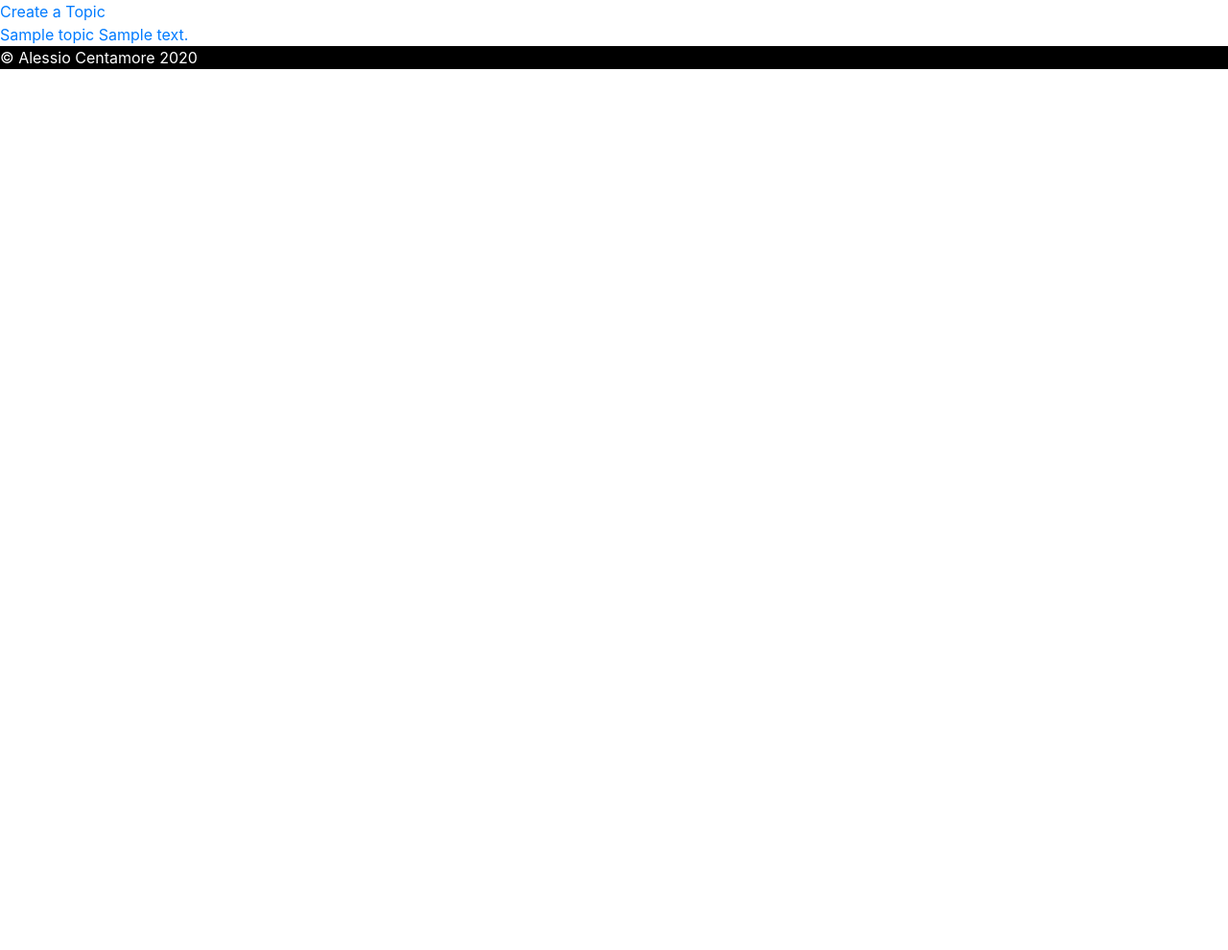
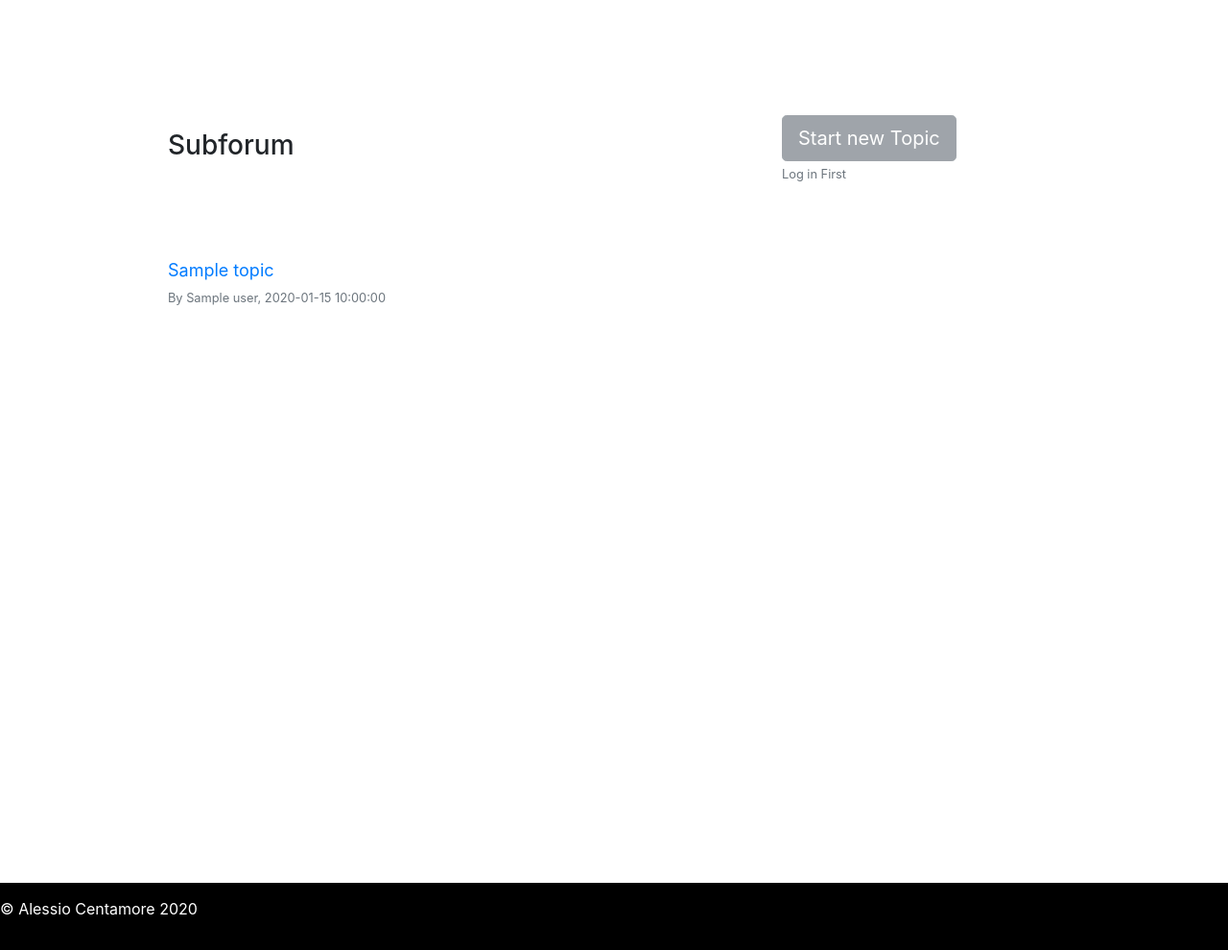
Before and after one commit to Baal89/Bookland, a Flask app: page /forum in a window 1280 px wide. Shown: the part 145-1135 px from the top of the page at 96% size. Before the commit the page ends 217 px from the top, so only its background shows below. Run offline with Flask 2, Linux system fonts and the light colour scheme; a database or web service that is not in the repository returns one stand-in record (values such as "Sample title"); some libraries are stand-ins or nearby versions.

Commit message:
general css file organizatione improved and general style as well especially in forum.html

```diff
--- a/app.py
+++ b/app.py
@@ -39,8 +39,10 @@ def register():
 
         register = {
             "username": request.form.get("username").lower(),
+            "email": request.form.get("email"),
             "password": generate_password_hash(request.form.get("password")),
             }
+
         mongo.db.users.insert_one(register)
         session["user"] = request.form.get("username").lower()
         flash("Registration Succesfull!")
@@ -69,8 +71,8 @@ def login():
     return render_template("login.html")
 
 
-@app.route('/profile/<username>', methods=['POST', 'GET'])
-def profile(username):
+@app.route('/profile', methods=['POST', 'GET'])
+def profile():
     username = mongo.db.users.find_one(
         {'username': session['user']})['username']
     reviews = mongo.db.reviews.find({'user': session['user']})
@@ -116,8 +118,9 @@ def edit_book(book_id):
 @app.route('/update_book/<book_id>', methods=['POST'])
 def update_book(book_id):
     books = mongo.db.books
-    books.update({
-        '_id': ObjectId(book_id),
+    books.update({'_id': ObjectId(book_id)},
+
+    {
         'book_title': request.form.get('book_title'),
         'category_name': request.form.get('category_name'),
         'book_author': request.form.get('book_author'),
@@ -125,6 +128,8 @@ def update_book(book_id):
         'collection_name': request.form.get('collection_name'),
         'book_description': request.form.get('book_description')
     })
+
+    flash("The book has been updated")
     return redirect(url_for('index'))
 
 
@@ -134,8 +139,8 @@ def add_review(book_id):
     return render_template('addreview.html', book=a_book)
 
 
-@app.route('/insert_review/<book_id>/<username>', methods=['POST'])
-def insert_review(book_id, username):
+@app.route('/insert_review/<book_id>', methods=['POST'])
+def insert_review(book_id):
     book_id = ObjectId(book_id)
     username = mongo.db.users.find_one(
         {'username': session['user']})['username']
@@ -169,8 +174,17 @@ def newtopic():
 
 @app.route('/inserttopic',  methods=['POST'])
 def inserttopic():
+    username = mongo.db.users.find_one(
+        {'username': session['user']})['username']
+
+    submission = {
+        'user': username,
+        'topic_title': request.form.get('topic_title'),
+        'date': datetime.utcnow(),
+    }
+
     topics = mongo.db.topics
-    topics.insert_one(request.form.to_dict())
+    topics.insert_one(submission)
     return redirect(url_for('forum'))
 
 
@@ -181,8 +195,8 @@ def gettopic(topic_id):
     return render_template('gettopic.html', topic=topic, replys=replys)
 
 
-@app.route('/replytopic/<topic_id>/<username>', methods=["POST"])
-def replytopic(topic_id, username):
+@app.route('/replytopic/<topic_id>', methods=["POST"])
+def replytopic(topic_id):
     topic_id = ObjectId(topic_id)
     username = mongo.db.users.find_one(
         {'username': session['user']})['username']
--- a/static/css/style.css
+++ b/static/css/style.css
@@ -1,7 +1,35 @@
 html, body {
+    margin: 0;
+    padding: 0;
+}
+
+section{
     min-height: 100vh;
 }
 
+ .form-control {
+    border: 1px solid black;
+}
+
+.form-control:focus {
+    box-shadow: none;
+    border: 2px solid black;;
+}
+
+.button
+    {
+    padding: 10px 30px;
+    background-color: #e62830;
+    font-weight: bold;
+    color: white !important;
+    border-radius: 3px;
+}
+
+.button:hover{
+    color: white;
+    text-decoration: none;
+    border: 2px solid black;
+}
 /*---------------------------------------------------base.html*/
 
 .navbar-light .navbar-nav .nav-link {
@@ -54,7 +82,9 @@ html, body {
 }
 /*--------------------------------------login/register.html*/
 
-.authentication {
+
+
+.authentication .form-control {
     padding: 30px 0;
     border: #cccccc;
 }
@@ -64,7 +94,7 @@ html, body {
     color: #cccccc;
 }
 
-.authentication:focus {
+.authentication input:focus {
     box-shadow: none;
     border: 2px solid #000000;
 }
@@ -129,25 +159,6 @@ ul {
   list-style-type: none;
 }
 
-.btn {
-    font-size: 15px;
-}
-
-.button,
-.btn {
-    padding: 10px 30px;
-    background-color: #e62830;
-    font-weight: bold;
-    color: white;
-    border-radius: 3px;
-}
-
-.button:hover{
-    color: white;
-    text-decoration: none;
-    border: 2px solid black;
-}
-
 .under-text {
     margin-top: 5px;
 }
@@ -167,15 +178,40 @@ ul {
 
 .registration {
     margin-top: 120px;
-    margin-bottom: 150px;
-    height: 66vh;
-    overflow: hidden;
     width: 75%;
+}
+/*--------------------------------------------------addbook.html*/
+
+.add-header {
+    margin-bottom: 40px;
+}
+
+/*----------------------------------------------------forum.html*/
+
+.topics {
+    margin-top: 20px;
+}
+
+.topics a {
+    text-decoration: none;
+}
+
+.topics h4 {
+    font-weight: 400;
+    font-size: 18px;
+}
+
+.topic-container {
+    margin-top: 60px;
 }
 
 /*--------------------------------------------------------footer*/
 
 footer {
     background-color: black;
-    color: white
 }
+
+.footer p {
+    padding: 15px 0;
+    color: white;
+}
--- a/static/js/main.js
+++ b/static/js/main.js
@@ -7,6 +7,11 @@
             $(".fa-user-cog").removeClass("labelfocus");
             $(".fa-user-plus").removeClass("labelfocus")
         });
+        $('#email').focus(function() {
+            $(".fa-user-edit").addClass("labelfocus");
+        }).blur(function() {
+            $(".fa-user-edit").removeClass("labelfocus")
+        })
         // login page
         $("#password").focus(function() {
             $(".fa-user-lock").addClass("labelfocus");
--- a/templates/base.html
+++ b/templates/base.html
@@ -7,9 +7,9 @@
     <link rel="stylesheet" href="https://stackpath.bootstrapcdn.com/bootstrap/4.5.0/css/bootstrap.min.css" integrity="sha384-9aIt2nRpC12Uk9gS9baDl411NQApFmC26EwAOH8WgZl5MYYxFfc+NcPb1dKGj7Sk" crossorigin="anonymous">
     <link rel="stylesheet" href="{{ url_for('static', filename='css/style.css') }}">
 
-    <script src="https://cdnjs.cloudflare.com/ajax/libs/jquery/3.5.1/jquery.min.js" integrity="sha512-bLT0Qm9VnAYZDflyKcBaQ2gg0hSYNQrJ8RilYldYQ1FxQYoCLtUjuuRuZo+fjqhx/qtq/1itJ0C2ejDxltZVFg==" crossorigin="anonymous"></script>
-    <script src="https://cdn.jsdelivr.net/npm/popper.js@1.16.0/dist/umd/popper.min.js" integrity="sha384-Q6E9RHvbIyZFJoft+2mJbHaEWldlvI9IOYy5n3zV9zzTtmI3UksdQRVvoxMfooAo" crossorigin="anonymous"></script>
-    <script src="https://stackpath.bootstrapcdn.com/bootstrap/4.5.0/js/bootstrap.min.js" integrity="sha384-OgVRvuATP1z7JjHLkuOU7Xw704+h835Lr+6QL9UvYjZE3Ipu6Tp75j7Bh/kR0JKI" crossorigin="anonymous"></script>
+    <script src="https://code.jquery.com/jquery-3.2.1.slim.min.js" integrity="sha384-KJ3o2DKtIkvYIK3UENzmM7KCkRr/rE9/Qpg6aAZGJwFDMVNA/GpGFF93hXpG5KkN" crossorigin="anonymous"></script>
+    <script src="https://cdnjs.cloudflare.com/ajax/libs/popper.js/1.12.9/umd/popper.min.js" integrity="sha384-ApNbgh9B+Y1QKtv3Rn7W3mgPxhU9K/ScQsAP7hUibX39j7fakFPskvXusvfa0b4Q" crossorigin="anonymous"></script>
+    <script src="https://maxcdn.bootstrapcdn.com/bootstrap/4.0.0/js/bootstrap.min.js" integrity="sha384-JZR6Spejh4U02d8jOt6vLEHfe/JQGiRRSQQxSfFWpi1MquVdAyjUar5+76PVCmYl" crossorigin="anonymous"></script>
     <script src="https://kit.fontawesome.com/609714b29a.js" crossorigin="anonymous"></script>
     <script src="static/js/main.js"></script>
     <title>Bookland</title>
@@ -56,9 +56,15 @@
                     <li class="nav-item">
                         <a class="nav-link" href="{{ url_for('index') }}">Home <span class="sr-only">(current)</span></a>
                     </li>
+                     {% if session.user %}
                     <li class="nav-item">
                         <a class="nav-link" href="{{ url_for('add_book') }}">Add Book</a>
                     </li>
+                    {% else %}
+                        <li class="nav-item">
+                        <a class="nav-link" href="{{ url_for('login') }}">Add Book</a>
+                    </li>
+                    {% endif %}
                     <li class="nav-item">
                         <a class="nav-link" href="{{ url_for('forum') }}">Forum</a>
                     </li>
@@ -71,7 +77,7 @@
         </div>
     </header>
 
-    <section>
+    <div>
         {% with messages = get_flashed_messages() %}
             {% if messages %}
 
@@ -90,14 +96,14 @@
             {% endif %}
         {% endwith %}
 
-    </section>
+    </div>
 
     {% block content %}
 
     {% endblock %}
     <footer>
-        <div>
-            <p>&copy Alessio Centamore 2020</p>
+        <div class="row d-flex align-items-center footer container-fluid">
+            <p>&copy; Alessio Centamore 2020</p>
         </div>
     </footer>
     </body>
--- a/templates/forum.html
+++ b/templates/forum.html
@@ -2,17 +2,31 @@
 {% block content %}
 
 <section>
-    <a href="{{ url_for('newtopic') }}">Create a Topic</a>
+    <div class="container registration">
+        <div class="row d-flex align-items-center">
+            <div class="col-8">
+                <h3>Subforum</h3>
+            </div>
+            <div class="col-4">
+                {% if session.user %}
+                    <a href="{{ url_for('newtopic') }}" class="button">Start new Topic</a>
+                {% else %}
+                    <button class="btn btn-secondary btn-lg" disabled>Start new Topic</button>
+                    <small class="form-text text-muted">Log in First</small>
+                {% endif %}
+            </div>
+        </div>
 
-    <div class="row">
-        {% for topic in topics %}
-        <a href="{{ url_for('gettopic', topic_id=topic._id) }}">
-            <div class="col-12">
-                {{ topic.topic_title }}
-                {{ topic.topic_content }}
+        <div class="row topic-container">
+            {% for topic in topics %}
+            <div class="col-12 topics">
+                <a href="{{ url_for('gettopic', topic_id=topic._id) }}">
+                    <h4>{{ topic.topic_title }}</h4>
+                    <small class="form-text text-muted">By {{ topic.user }}, {{ topic.date }}</small>
+                </a>
             </div>
-        </a>
-        {% endfor %}
+            {% endfor %}
+        </div>
     </div>
 </section>
 
--- a/templates/newtopic.html
+++ b/templates/newtopic.html
@@ -7,10 +7,6 @@
             <div class="form-group col-12">
                 <label for="title">Topic Title</label>
                 <input type="text" class="form-control" id="title" name="topic_title">
-            </div>
-            <div class="form-group col-12">
-                <label for="content">Topic Content</label>
-                <input type="text" class="form-control" id="content" name="topic_content">
             </div>
             <div class="form-row">
                 <div class="col-12">
```
Also changed, not shown: templates/addbook.html (+12 -11 lines), templates/addreview.html (+9 -8 lines), templates/editbook.html (+5 -4 lines), templates/getbook.html (+6 -6 lines), templates/login.html (+4 -4 lines), templates/register.html (+13 -3 lines).
